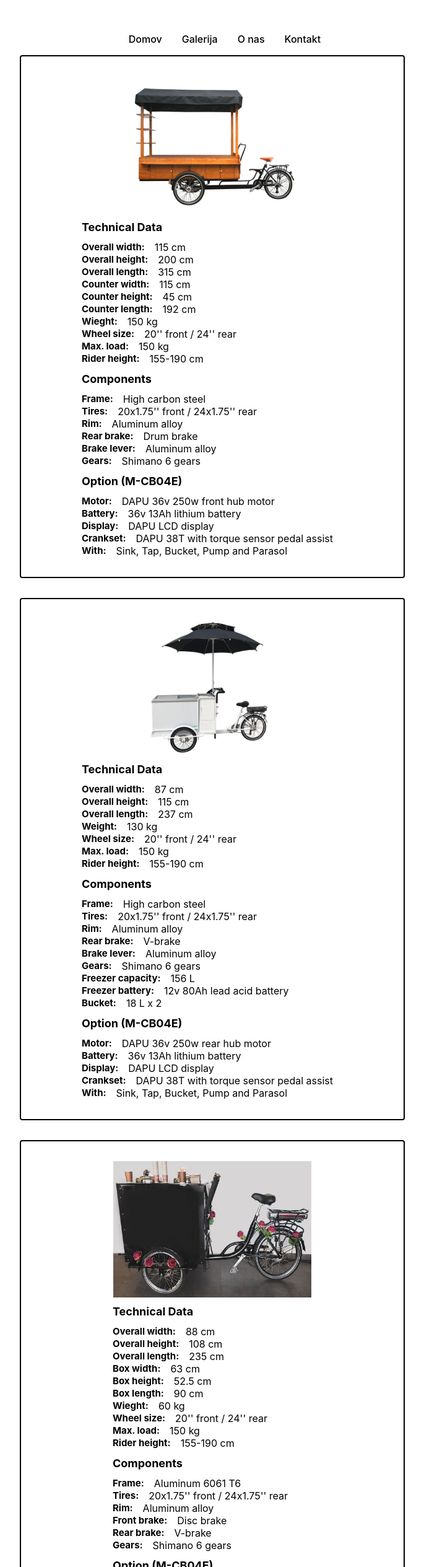
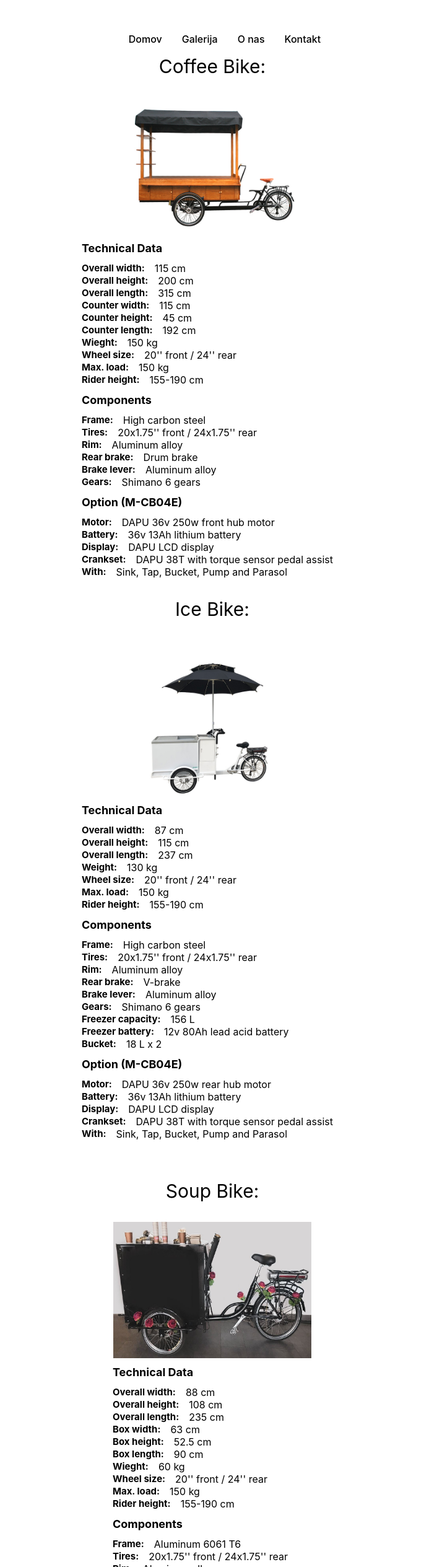
Before and after one commit to nath1as/promobike, a React (Create React App) app: page /domov in a window 1280 px wide. Shown: the part 271-2800 px from the top of the page at 62% size, without its empty margins (297-982 px from the left). Built offline with nearby package versions, Linux system fonts and the light colour scheme.

Commit message:
Remove borders from home items

```diff
--- a/src/Home/CoffeeBike/index.js
+++ b/src/Home/CoffeeBike/index.js
@@ -5,8 +5,6 @@ import coffee from '../../assets/coffee bike/coffeebike-prazen.jpg';
 const Container = styled.div`
     display: flex;
     width: 100%;
-    border: 2px solid black;
-    border-radius: 4px;
     flex-direction: column;
     align-items: center;
     justify-content: space-between;
--- a/src/Home/IceBike/index.js
+++ b/src/Home/IceBike/index.js
@@ -5,8 +5,6 @@ import ice from '../../assets/ice bike/icebike.jpg';
 const Container = styled.div`
     display: flex;
     width: 100%;
-    border: 2px solid black;
-    border-radius: 4px;
     flex-direction: column;
     align-items: center;
     justify-content: space-between;
--- a/src/Home/SoupBike/index.js
+++ b/src/Home/SoupBike/index.js
@@ -5,8 +5,6 @@ import soup from '../../assets/soup bike/kolo-prava-zadnja.jpg';
 const Container = styled.div`
     display: flex;
     width: 100%;
-    border: 2px solid black;
-    border-radius: 4px;
     flex-direction: column;
     align-items: center;
     justify-content: space-between;
--- a/src/Home/TradeBike/index.js
+++ b/src/Home/TradeBike/index.js
@@ -5,8 +5,6 @@ import trade from '../../assets/trade bike/20258433_1157620601036673_51013773756
 const Container = styled.div`
     display: flex;
     width: 100%;
-    border: 2px solid black;
-    border-radius: 4px;
     flex-direction: column;
     align-items: center;
     justify-content: space-between;
--- a/src/Home/index.js
+++ b/src/Home/index.js
@@ -12,11 +12,26 @@ const Container = styled.div`
     justify-content: center;
 `;
 
+const Title = styled.div`
+  font-size: 30px;
+`;
 const Home = () =>
 <Container>
+  <Title>
+    Coffee Bike:
+  </Title>
   <CoffeeBike />
+  <Title>
+    Ice Bike:
+  </Title>
   <IceBike />
+  <Title>
+    Soup Bike:
+  </Title>
   <SoupBike />
+  <Title>
+    Trade Bike:
+  </Title>
   <TradeBike />
 </Container>;
 
```
